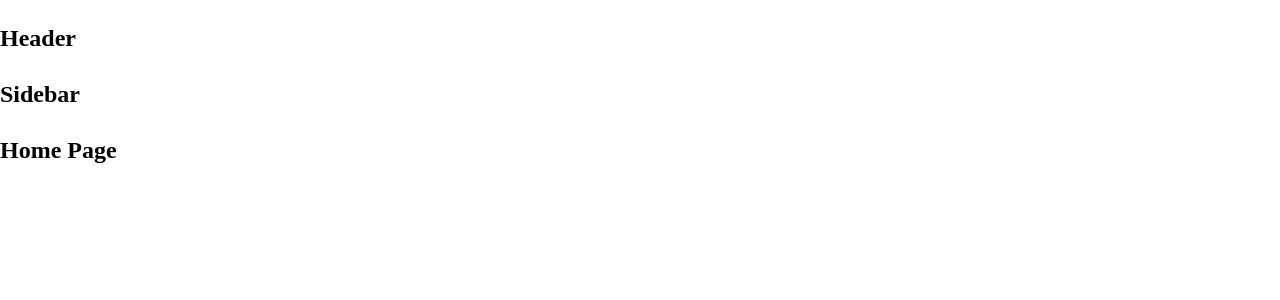
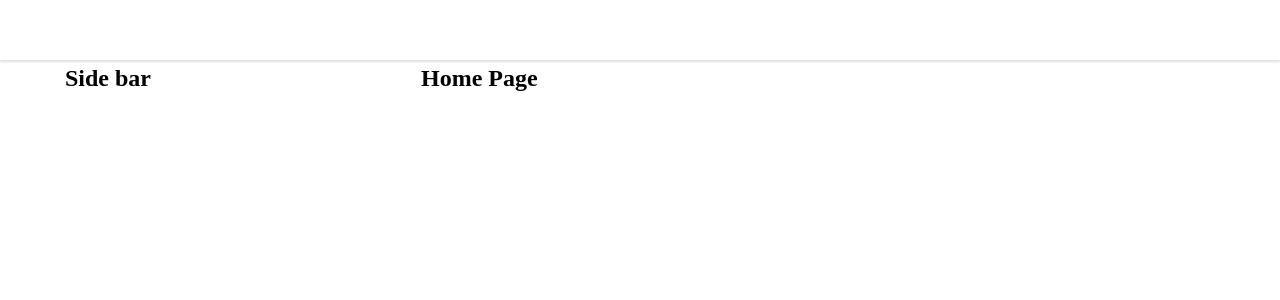
Before and after one commit to longthaibao/Tiktok, a React (Create React App) app: page / in a window 1280 px wide. Shown: the top 300 px of the page. Built offline with nearby package versions, Linux system fonts and the light colour scheme.

Commit message:
Dựng khung Layout mặc định

```diff
--- a/package.json
+++ b/package.json
@@ -6,6 +6,7 @@
     "@testing-library/jest-dom": "^5.17.0",
     "@testing-library/react": "^13.4.0",
     "@testing-library/user-event": "^13.5.0",
+    "classnames": "^2.3.2",
     "clsx": "^2.0.0",
     "normalize.css": "^8.0.1",
     "react": "^18.2.0",
--- a/src/components/GlobalStyles/GlobalStyles.scss
+++ b/src/components/GlobalStyles/GlobalStyles.scss
@@ -2,12 +2,18 @@
 @import url('https://fonts.googleapis.com/css2?family=IBM+Plex+Sans:wght@300;400;500;600;700&display=swap');
 :root{
 --primary:rgb(255, 59, 92);
+//Default Layout
+--default-layout-header-height:60px;
+--default-layout-width:1150px;
+
 }
 html{
     font-size: 62.5%;
 }
 *{
     box-sizing: border-box;
+    margin: 0;
+    padding: 0;
 }
 body{
     font-family: 'ibm-plex-sans','sans-serif';
--- /dev/null
+++ b/src/components/layout/DefaultLayout/DefaultLayout.module.scss
@@ -0,0 +1,14 @@
+.wrapper{
+    width: 100%;
+    display: flex;
+    flex-direction: column;
+    align-items: center;
+}
+.container{
+    width: var(--default-layout-width);
+    min-height: 1000px;
+    display: flex;
+}
+.content{
+    flex: 1;
+}
--- /dev/null
+++ b/src/components/layout/DefaultLayout/Sidebar/Sidebar.module.scss
@@ -0,0 +1,4 @@
+.wrapper{
+    width: 356px;
+    height: 302px;
+}
--- a/src/components/layout/DefaultLayout/Sidebar/index.js
+++ b/src/components/layout/DefaultLayout/Sidebar/index.js
@@ -1,5 +1,12 @@
+import styles from "./Sidebar.module.scss";
+import classNames from "classnames/bind";
+const cx = classNames.bind(styles);
 function Sidebar() {
-  return <h2>Sidebar</h2>;
+  return (
+    <aside className={cx("wrapper")}>
+      <h2>Side bar</h2>
+    </aside>
+  );
 }
 
 export default Sidebar;
--- a/src/components/layout/DefaultLayout/index.js
+++ b/src/components/layout/DefaultLayout/index.js
@@ -1,12 +1,15 @@
 import Header from "../components/Header";
 import Sidebar from "./Sidebar";
+import styles from "./DefaultLayout.module.scss";
+import classNames from "classnames/bind";
+const cx = classNames.bind(styles);
 function DefaultLayout({ children }) {
   return (
-    <div>
+    <div className={cx("wrapper")}>
       <Header />
-      <div className="container">
+      <div className={cx("container")}>
         <Sidebar />
-        <div className="content">{children}</div>
+        <div className={cx("content")}>{children}</div>
       </div>
     </div>
   );
--- /dev/null
+++ b/src/components/layout/components/Header/Header.module.scss
@@ -0,0 +1,11 @@
+.wrapper{
+    width: 100%;
+    height: var(--default-layout-header-height,60px);
+   box-shadow: 0px 2px 2px rgba(0 0 0 / 0.12);
+   display: flex;
+   justify-content: center;
+}
+.inner{
+    height: 100%;
+    width: var(--default-layout-width);
+}
--- a/src/components/layout/components/Header/index.js
+++ b/src/components/layout/components/Header/index.js
@@ -1,5 +1,14 @@
+import styles from "./Header.module.scss";
+import classNames from "classnames/bind";
+const cx = classNames.bind(styles);
 function Header() {
-  return <h2>Header</h2>;
+  return (
+    <header className={cx("wrapper")}>
+      <div className={cx("inner")}>
+        <div className="logo"></div>
+      </div>
+    </header>
+  );
 }
 
 export default Header;
```
Also changed, not shown: 1 other file (tests, documents, lock files or other folders).
